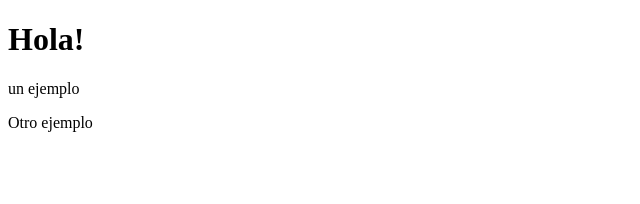
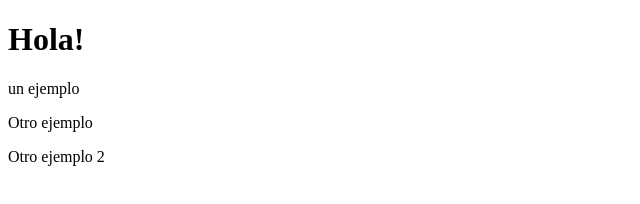
Before and after one commit to afal694/guia_hoteles, a website: page index.html in a window 1280 px wide. Shown: the whole page, without its empty margins (0-640 px from the left). Drawn offline with Linux system fonts and the light colour scheme.

Commit message:
se agregan más ejemplos en index.html

```diff
--- a/index.html
+++ b/index.html
@@ -8,5 +8,6 @@
   <body>
     <p>un ejemplo</p>
     <p>Otro ejemplo</p>
+    <p>Otro ejemplo 2</p>
   </body>
 </html>
```
Also changed, not shown: 1 other file.
